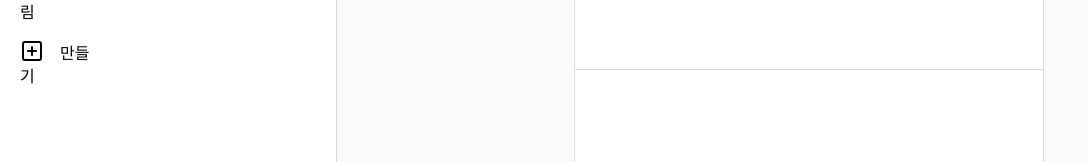
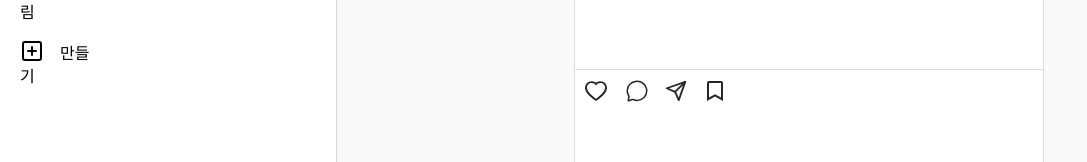
Before and after one commit to dsc-sangmyung/22-23-FE-Study-Paul, a React (Create React App) app: page / in a window 1280 px wide. Shown: the part 397-559 px from the top of the page, without its empty margins (0-1087 px from the left). Built offline with nearby package versions, Linux system fonts and the light colour scheme.

Commit message:
Post box

```diff
--- a/src/components/PostCard.css
+++ b/src/components/PostCard.css
@@ -58,3 +58,49 @@
   border-color: rgba(219, 219, 219, 1);
   border-bottom-style: solid;
 }
+
+.post-bottom {
+  display: flex;
+  align-items: center;
+}
+
+#heart-button {
+  font-size: 26px;
+  padding: 8px;
+  color: #262626;
+}
+
+#heart-button:hover {
+  color: rgba(170, 170, 170, 1);
+}
+
+#chat-button {
+  font-size: 24px;
+  rotate: deg;
+  padding: 8px;
+  color: #262626;
+}
+
+#chat-button:hover {
+  color: rgba(170, 170, 170, 1);
+}
+
+#send-button {
+  font-size: 22px;
+  padding: 8px;
+  color: #262626;
+}
+
+#send-button:hover {
+  color: rgba(170, 170, 170, 1);
+}
+
+#bookmark-button {
+  font-size: 24px;
+  padding: 8px;
+  color: #262626;
+}
+
+#bookmark-button:hover {
+  color: rgba(170, 170, 170, 1);
+}
--- a/src/components/PostCard.js
+++ b/src/components/PostCard.js
@@ -2,6 +2,10 @@ import React from "react";
 import './PostCard.css'
 
 import { Link } from "react-router-dom";
+import { AiOutlineHeart } from 'react-icons/ai'
+import { IoChatbubbleOutline } from 'react-icons/io5'
+import { FiSend } from 'react-icons/fi'
+import { BiBookmark } from 'react-icons/bi'
 
 function PostCard(props) {
   return (
@@ -17,7 +21,10 @@ function PostCard(props) {
         <div id="post-body-photo">{props.photo}</div>
       </div>
       <div className="post-bottom">
-
+        <AiOutlineHeart id="heart-button"/>
+        <IoChatbubbleOutline id="chat-button"/>
+        <FiSend id="send-button"/>
+        <BiBookmark id="bookmark-button"/>
       </div>
     </div>
   )
```
